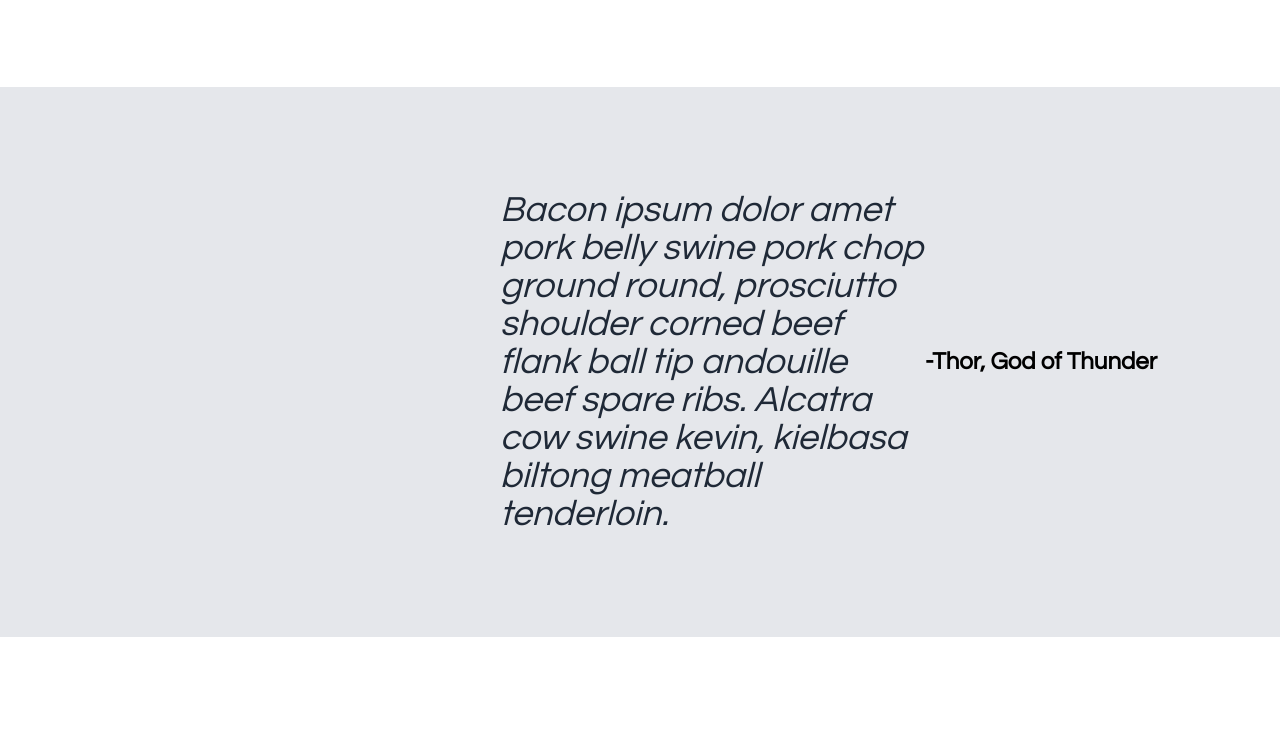
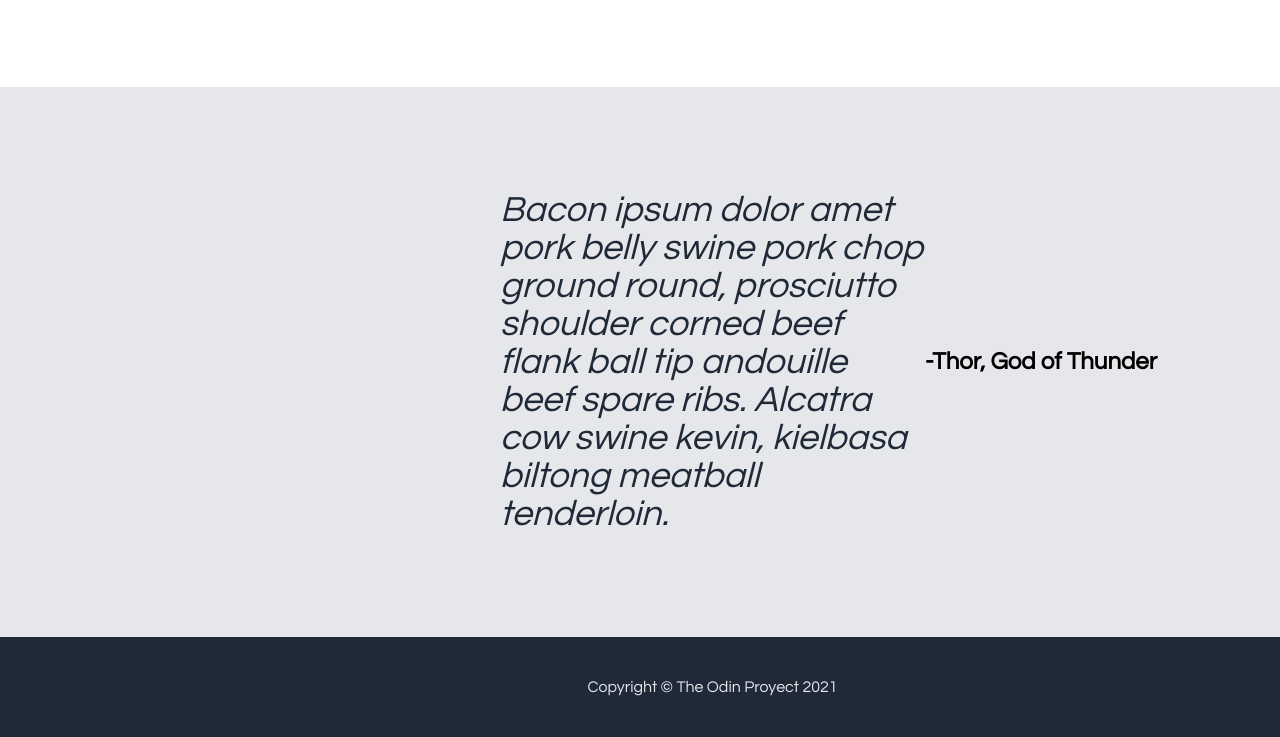
Before and after one commit to rehel9/Landing_Page, a plain HTML site: page index.html in a window 1280 px wide. Shown: the part 1522-2259 px from the top of the page. Before the commit the page ends 2159 px from the top, so only its background shows below. Drawn offline with Linux system fonts and the light colour scheme.

Commit message:
Add footer text and styling

```diff
--- a/index.html
+++ b/index.html
@@ -60,7 +60,7 @@
         </div>
     </div>
     <div class="footer">
-
+        Copyright © The Odin Proyect 2021
     </div>
 </body>
 </html>
--- a/styles.css
+++ b/styles.css
@@ -161,3 +161,14 @@ em{
     font-size: 1.5em;
     font-weight: bolder;
 }
+
+/*  Footer part of tge page*/
+.footer {
+    background: #1f2937;
+    color: #e5e7eb;
+    height: 100px;
+    width: auto;
+    display: flex;
+    justify-content: center;
+    align-items: center;
+}
```
